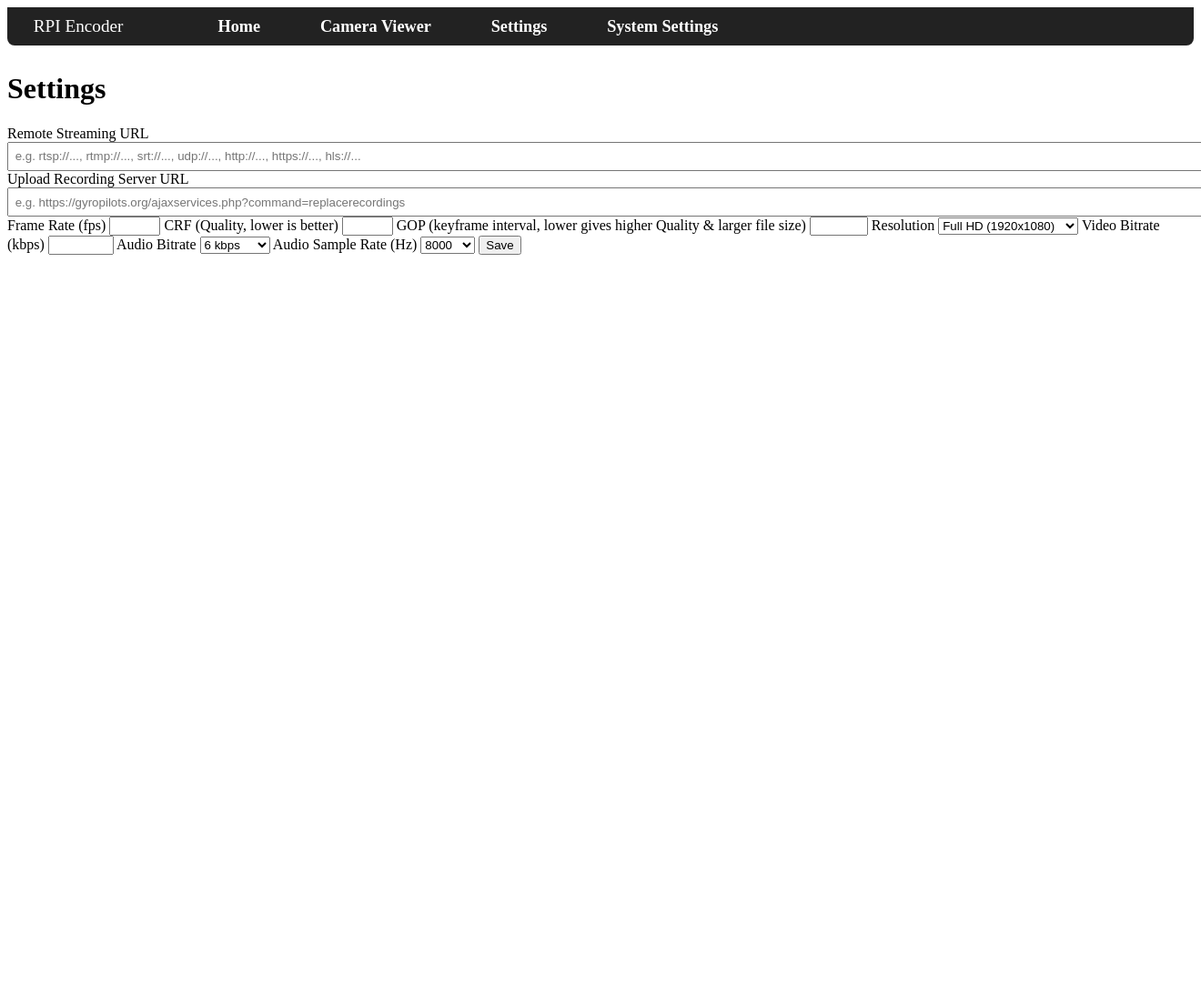
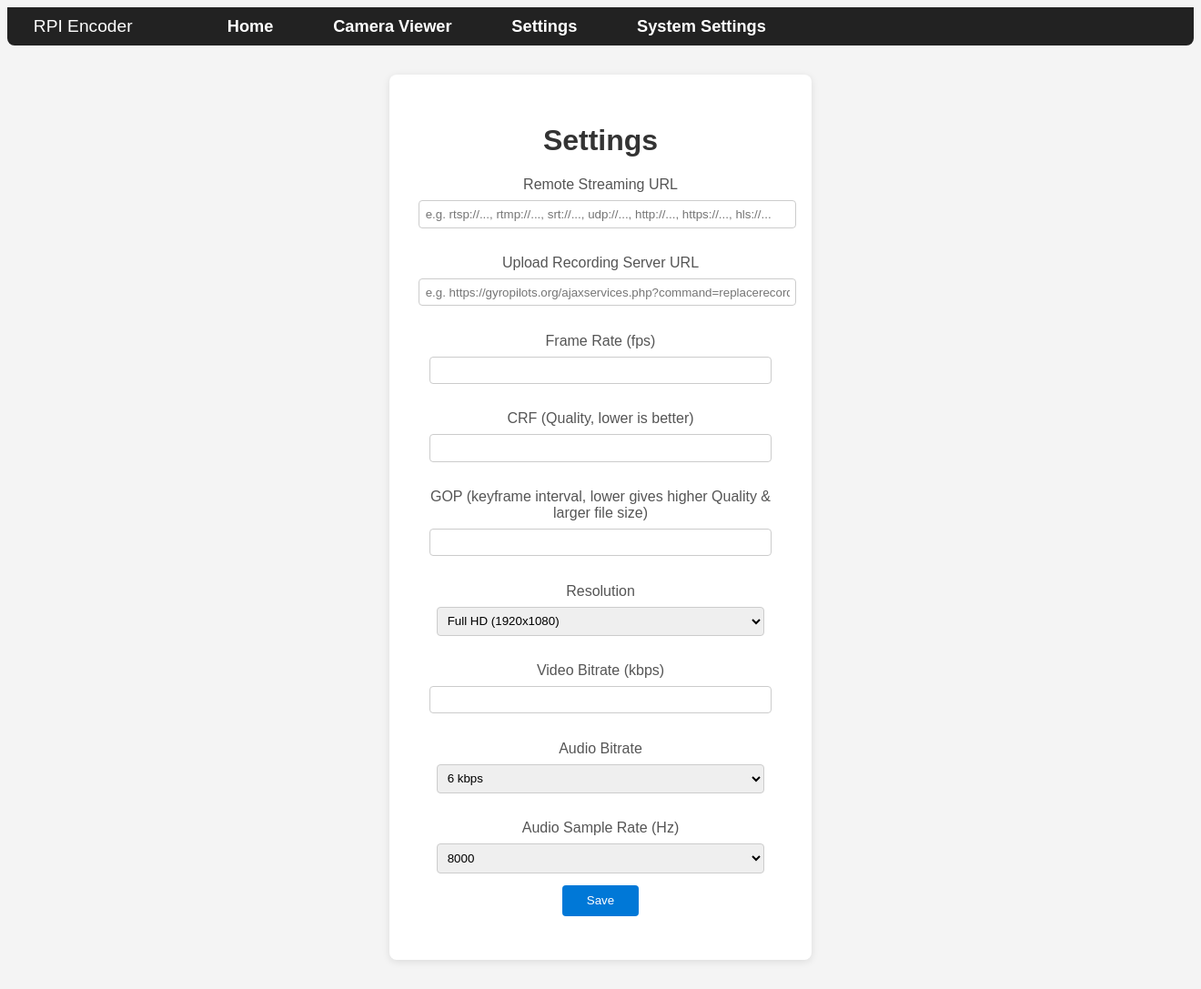
Before and after one commit to tfelici/RPI-Streamer, a Python web app: template templates/settings.html in a window 1320 px wide; the page is wider, and only the part inside the window is pictured. Shown: that part at 91% size. Before the commit the page ends 280 px from the top of that part, so only its background shows below. Run offline with Jinja, Linux system fonts and the light colour scheme; the template is opened without the code that fills it, so the values that code supplies are empty.

Commit message:
revert corrupted template metge

```diff
--- a/templates/settings.html
+++ b/templates/settings.html
@@ -2,8 +2,38 @@
 <html lang="en">
 <head>
     <meta charset="UTF-8">
-    <title>{% block title %}Settings{% endblock %}</title>
-    {% block head %}{% endblock %}
+    <title>Settings</title>
+    <style>
+        body { font-family: Arial, sans-serif; background: #f4f4f4; }
+        .frame {
+            background: #fff;
+            border-radius: 8px;
+            box-shadow: 0 2px 8px rgba(0,0,0,0.1);
+            padding: 2em;
+            margin: 2em auto;
+            max-width: 400px;
+            text-align: center;
+        }
+        h1 { color: #333; }
+        label { display: block; margin: 1em 0 0.5em; color: #555; }
+        input[type="text"], input[type="number"], select {
+            width: 90%;
+            padding: 0.5em;
+            border: 1px solid #ccc;
+            border-radius: 4px;
+            margin-bottom: 1em;
+        }
+        button {
+            padding: 0.7em 2em;
+            background: #0078d7;
+            color: #fff;
+            border: none;
+            border-radius: 4px;
+            cursor: pointer;
+        }
+        button:disabled { background: #aaa; }
+        .msg { color: green; margin-top: 1em; }
+    </style>
 </head>
 <body>
     {% include 'navbar.html' %}
@@ -117,6 +147,5 @@
             }
         };
     </script>
-    {% block scripts %}{% endblock %}
 </body>
 </html>
--- a/templates/system_settings.html
+++ b/templates/system_settings.html
@@ -1,6 +1,3 @@
-{% extends 'base.html' %}
-{% block title %}System Settings{% endblock %}
-{% block content %}
 <!DOCTYPE html>
 <html lang="en">
 <head>
@@ -285,4 +282,3 @@
     </script>
 </body>
 </html>
-{% endblock %}
```
Also changed, not shown: templates/base.html (deleted, +0 -30 lines), templates/camera_viewer.html (+19 -4 lines), templates/index.html (+20 -4 lines).
